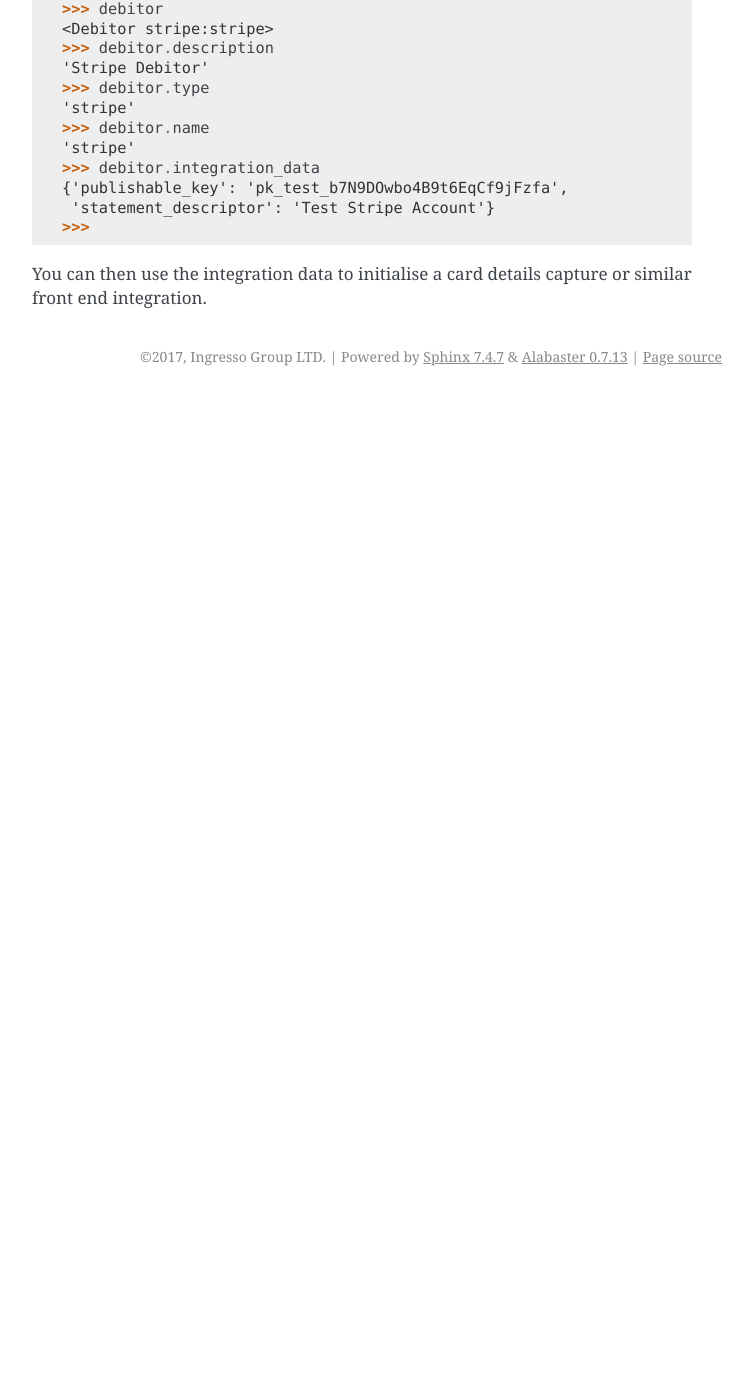
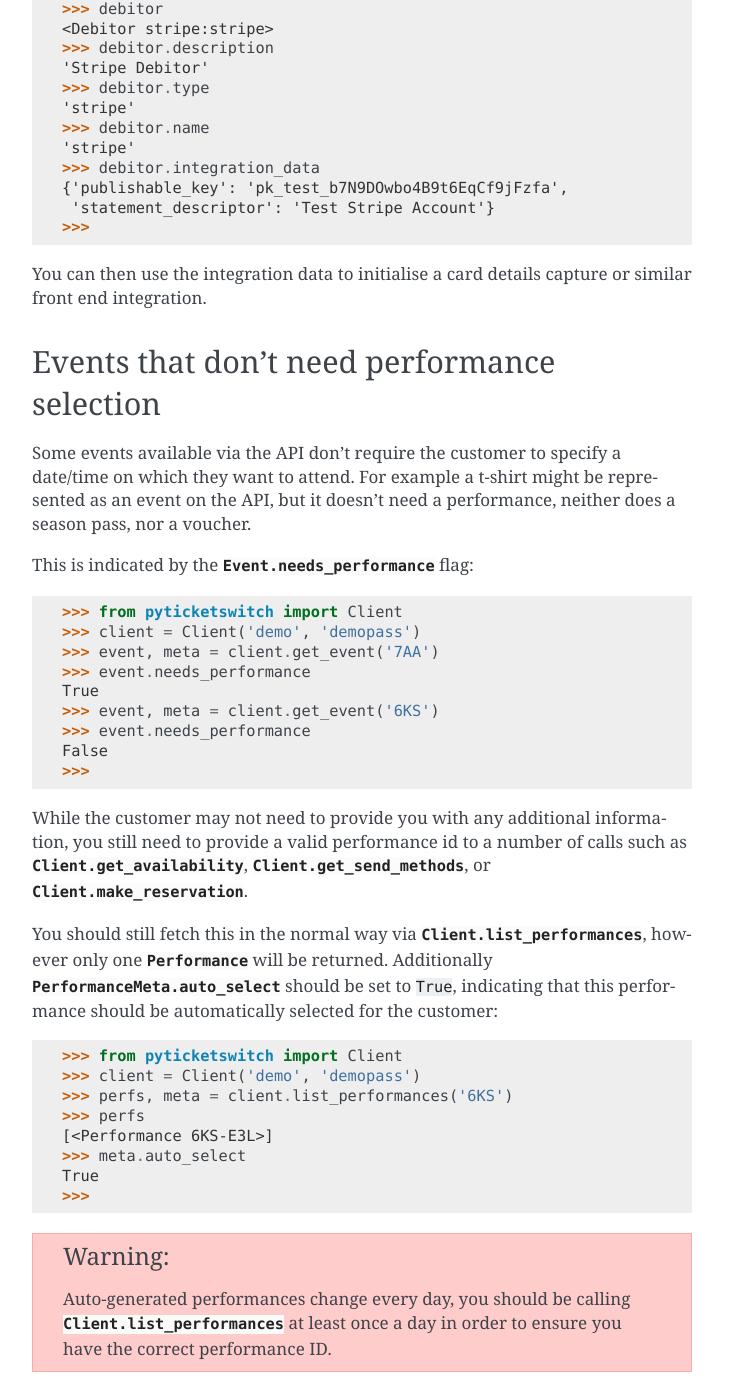
Before and after one commit to ingresso-group/pyticketswitch, a Sphinx documentation site: the page built from docs/users/advanced.rst, in a window 1280 px wide and 1400 px high, scrolled down 24334 px. Shown: the whole window, without its empty margins (388-1141 px from the left). Built offline with Sphinx 7.4.7, drawn with Linux system fonts in a browser that asks for light colours; before the commit the page ends 24730 px from its top, so only the background shows below that; some of the changed text lies outside the part shown.

Commit message:
update need performance flag (#72)
* update need performance flag

* fix inaccuracy in auto selecting performance docs.

* correct an unfortunate Freudian slip

* update change log

* update client links in docs

```diff
--- a/docs/users/advanced.rst
+++ b/docs/users/advanced.rst
@@ -1200,4 +1200,59 @@
 You can then use the integration data to initialise a card details capture or
 similar front end integration.
 
+Events that don't need performance selection
+============================================
+
+.. _events_that_dont_need_performance_selection:
+
+Some events available via the API don't require the customer to specify a
+date/time on which they want to attend. For example a t-shirt might be
+represented as an event on the API, but it doesn't need a performance, neither
+does a season pass, nor a voucher.
+
+This is indicated by the :attr:`Event.needs_performance
+<pyticketswitch.event.Event.needs_performance>` flag::
+
+    >>> from pyticketswitch import Client
+    >>> client = Client('demo', 'demopass')
+    >>> event, meta = client.get_event('7AA')
+    >>> event.needs_performance
+    True
+    >>> event, meta = client.get_event('6KS')
+    >>> event.needs_performance
+    False
+    >>>
+
+While the customer may not need to provide you with any additional
+information, you still need to provide a valid performance id to a number of
+calls such as :meth:`Client.get_availability
+<pyticketswitch.client.Client.get_availability>`,
+:meth:`Client.get_send_methods
+<pyticketswitch.client.Client.get_send_methods>`, or
+:meth:`Client.make_reservation
+<pyticketswitch.client.Client.make_reservation>`.
+
+You should still fetch this in the normal way via
+:meth:`Client.list_performances
+<pyticketswitch.client.Client.list_performances>`, however only one
+:class:`Performance <pyticketswitch.performance.Performance>` will be
+returned. Additionally :attr:`PerformanceMeta.auto_select
+<pyticketswitch.performance.PerformanceMeta.auto_select>` should be set to
+``True``, indicating that this performance should be automatically selected
+for the customer::
+
+    >>> from pyticketswitch import Client
+    >>> client = Client('demo', 'demopass')
+    >>> perfs, meta = client.list_performances('6KS')
+    >>> perfs
+    [<Performance 6KS-E3L>]
+    >>> meta.auto_select
+    True
+    >>>
+
+.. warning:: Auto-generated performances change every day, you should be
+             calling :meth:`Client.list_performances
+             <pyticketswitch.client.Client.list_performances>` at least once a
+             day in order to ensure you have the correct performance ID.
+
 .. _`stripe`: https://stripe.com/gb
```
Also changed, not shown: other parts of docs/users/advanced.rst (+2 -2 lines), CHANGELOG.md (+2 -0 lines), 6 other files.
